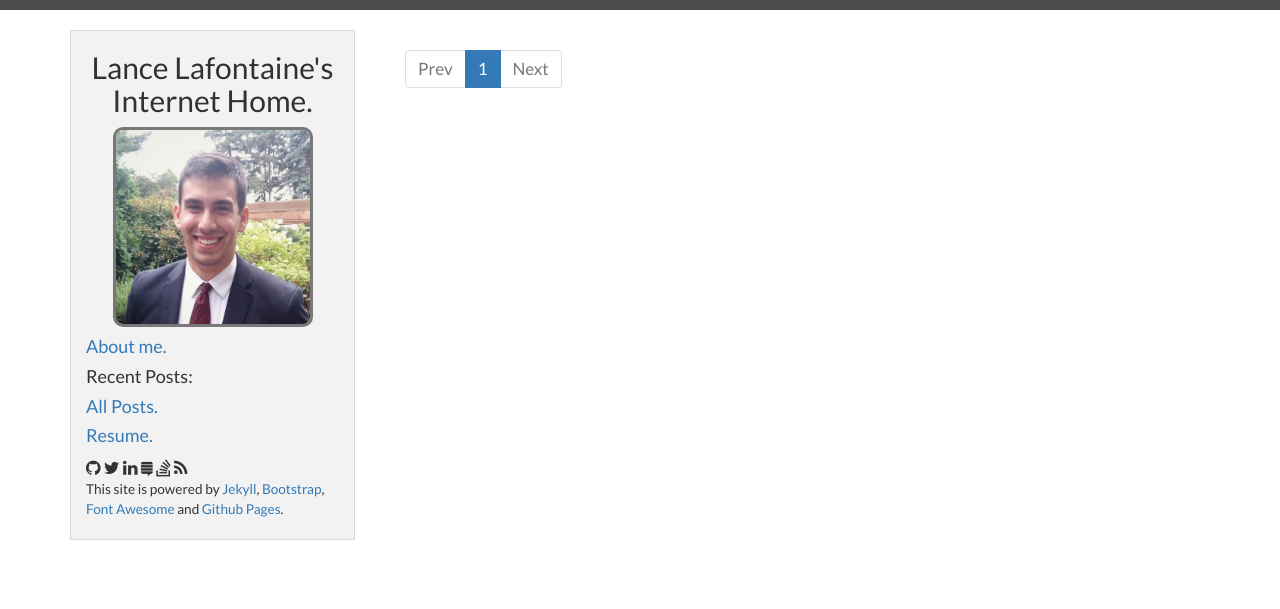
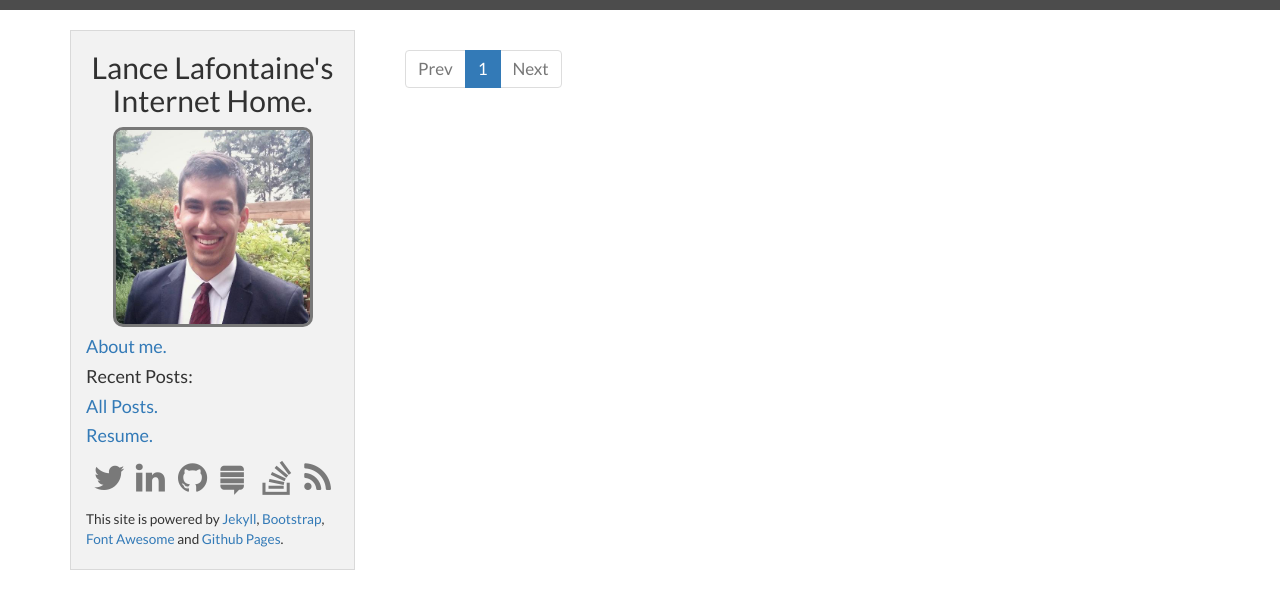
Before and after one commit to lancelafontaine/lancelafontaine.github.io, a Jekyll site: the page built from index.html, in a window 1280 px wide. Shown: the top 609 px of the page. Built offline with Jekyll 4.4.1, drawn with Linux system fonts in a browser that asks for light colours; nearby versions of some CDN libraries; Markdown is read by kramdown in place of the engine named in the settings; the list of posts is cut into pages by our own code.

Commit message:
Styled icons. Spaced icons evenly in line...
within sidebar. Linked icons to respective sites.

```diff
--- a/_includes/sidebar.html
+++ b/_includes/sidebar.html
@@ -14,11 +14,13 @@
 <h4><a href="/archive/index.html">All Posts.</a></h4>
 <h4><a href="/resume/index.html">Resume.</a></h4>
 
-<i class="fa fa-github"></i>
-<i class="fa fa-twitter"></i>
-<i class="fa fa-linkedin"></i>
-<i class="fa fa-stack-exchange"></i>
-<i class="fa fa-stack-overflow"></i>
-<i class="fa fa-rss"></i>
+<div class="icons">
+	<a href="https://twitter.com/LanceLafontaine"><i class="fa fa-2x fa-twitter"></i></a>
+	<a href="https://www.linkedin.com/pub/lance-lafontaine/41/3b4/750"><i class="fa fa-2x fa-linkedin"></i></a>
+	<a href="https://github.com/lancelafontaine"><i class="fa fa-2x fa-github"></i></a>
+	<a href="http://stackexchange.com/users/1137597/lancelafontaine?tab=accounts"><i class="fa fa-2x fa-stack-exchange"></i></a>
+	<a href="http://stackoverflow.com/users/2037867/lancelafontaine"><i class="fa fa-2x fa-stack-overflow"></i></a>
+	<a href="#"><i class="fa fa-2x fa-rss"></i></a>
+</div>
 
 <p class="attributions"> This site is powered by <a href="http://jekyllrb.com/">Jekyll</a>, <a href="http://getbootstrap.com/">Bootstrap</a>, <a href="http://fortawesome.github.io/Font-Awesome/">Font Awesome</a> and <a href="https://pages.github.com/">Github Pages</a>.</p>
--- a/css/stylesheet.css
+++ b/css/stylesheet.css
@@ -51,6 +51,33 @@ body {
 
 #main {
   margin: 0 35px;
+}
+
+.icons {
+  position: relative;
+  margin: 15px auto;
+  display: table;
+  width: 100%;
+  table-layout: fixed;
+
+
+}
+
+.icons a{
+  position: relative;
+  left: 3%;
+  display: table-cell;
+  color: rgba(0,0,0,0.5);
+
+}
+
+.icons a:hover{
+  text-decoration: none;
+}
+
+.icons i {
+  display: table-cell;
+  text-align: center;
 }
 
 
```
Also changed, not shown: 2 other files.
